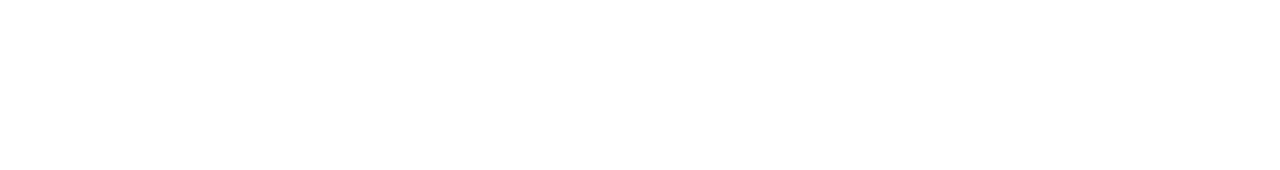
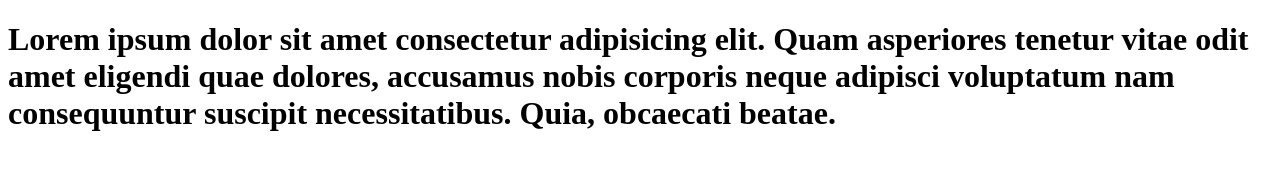
Before and after one commit to Mana016/the_barbers-repo, a plain HTML site: page index.html in a window 1280 px wide. Drawn offline with Linux system fonts and the light colour scheme.

Commit message:
cambie idioma al español

```diff
--- a/index.html
+++ b/index.html
@@ -1,10 +1,17 @@
 <!DOCTYPE html>
-<html lang="en">
+<html lang="es">
   <head>
     <meta charset="UTF-8" />
     <meta http-equiv="X-UA-Compatible" content="IE=edge" />
     <meta name="viewport" content="width=device-width, initial-scale=1.0" />
     <title>Document</title>
   </head>
-  <body></body>
+  <body>
+    <h1>
+      Lorem ipsum dolor sit amet consectetur adipisicing elit. Quam asperiores
+      tenetur vitae odit amet eligendi quae dolores, accusamus nobis corporis
+      neque adipisci voluptatum nam consequuntur suscipit necessitatibus. Quia,
+      obcaecati beatae.
+    </h1>
+  </body>
 </html>
```
